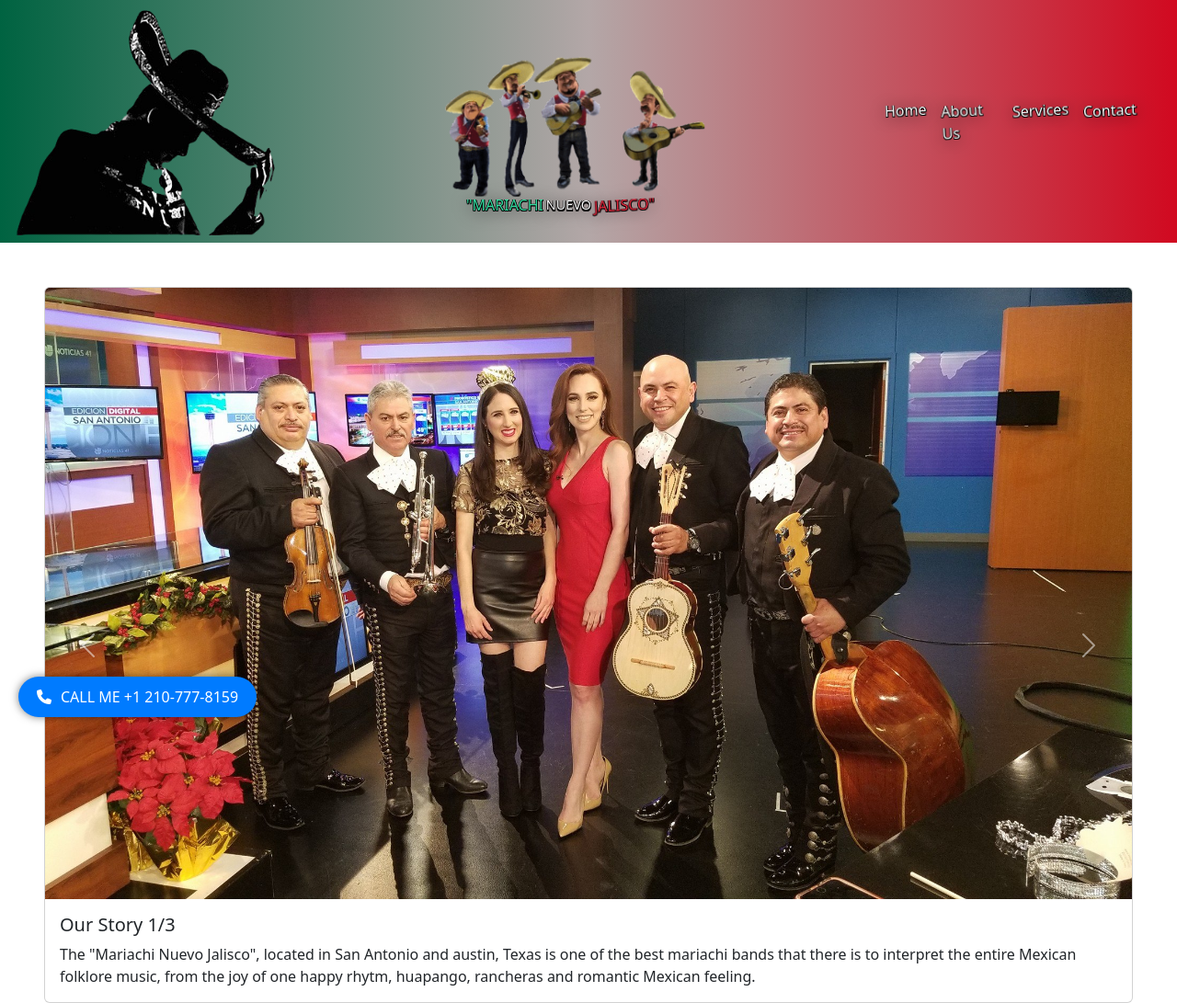
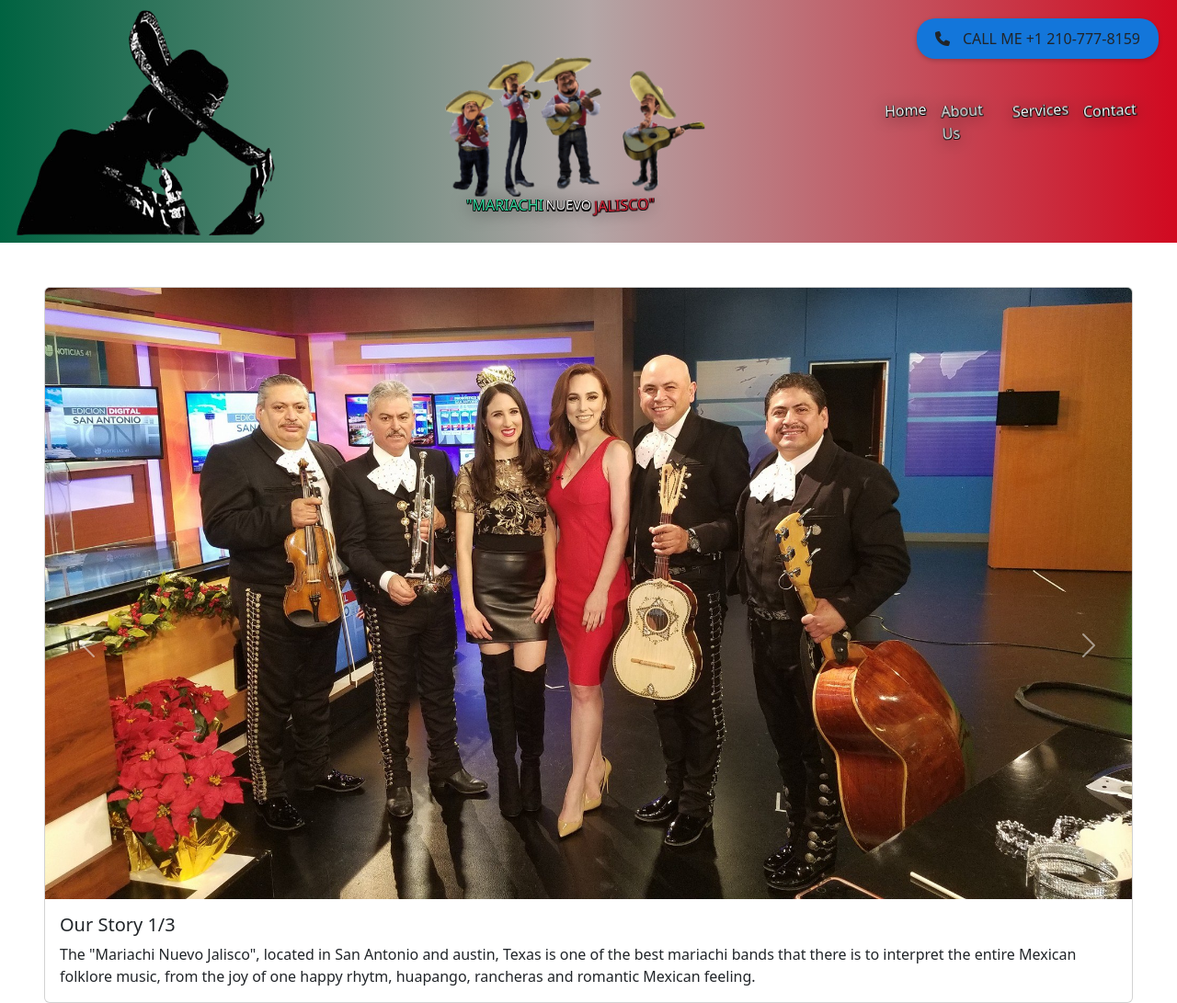
Before and after one commit to Tavolordk/mariachiAppV2, a plain HTML site: page index.html in a window 1280 px wide. Shown: the top 1091 px of the page at 92% size. Drawn offline with nearby package versions, Linux system fonts and the light colour scheme.

Commit message:
Agregado boton parte superior derecha.

```diff
--- a/index.html
+++ b/index.html
@@ -16,6 +16,22 @@ body {
       padding: 0;
       margin: 0 auto;
       overflow-x: hidden;
+      position: relative;
+    }
+
+    .fixed-block {
+      position: fixed; /* Posición fija */
+      top: 20px; /* Distancia desde la parte superior */
+      right: 20px; /* Distancia desde la derecha */
+      background-color: #1376da; /* Color de fondo */
+      padding: 10px 20px; /* Espaciado interno */
+      border-radius: 20px; /* Forma ovalada */
+      box-shadow: 0 2px 5px rgba(0, 0, 0, 0.2); /* Sombra */
+      z-index: 999; /* Para asegurarnos de que esté por encima del contenido */
+    }
+
+    .fixed-block i {
+      margin-right: 10px; /* Espaciado entre el ícono y el texto */
     }
     /* Estilos personalizados */
     .navbar {
@@ -61,26 +77,6 @@ height: auto;
   text-align: justify;
 }
 
-.fixed-block {
-  position: fixed;
-  bottom: 20px;
-  left: 20px;
-  padding: 10px 20px;
-  background-color: #007bff;
-  color: #fff;
-  border-radius: 50px;
-  display: flex;
-  align-items: center;
-  box-shadow: 0px 0px 10px rgba(0, 0, 0, 0.5);
-}
-.fixed-block i {
-  margin-right: 10px;
-}
-@media (max-width: 768px) {
-  .fixed-block {
-    font-size: 14px;
-  }
-}
   </style>
 </head>
 <body>
```
Lines whose indentation alone changed are shown as unchanged.
